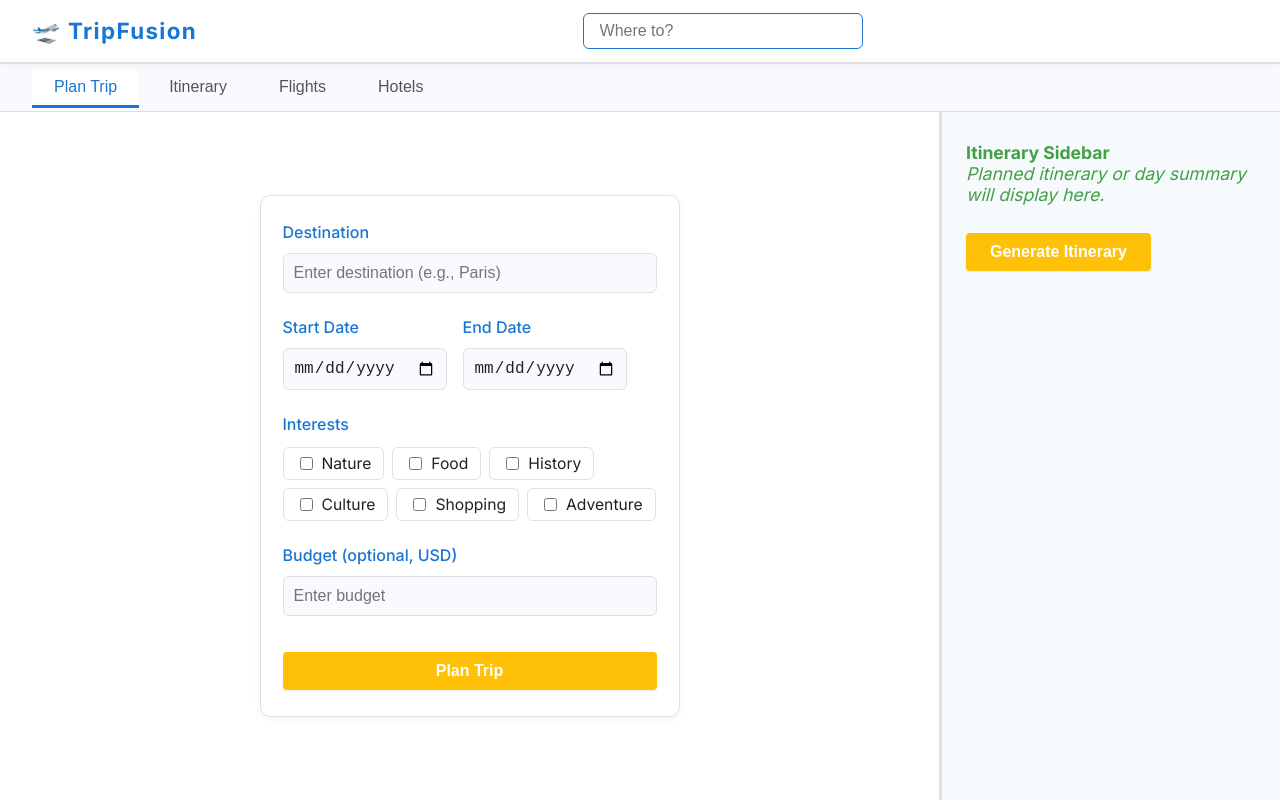
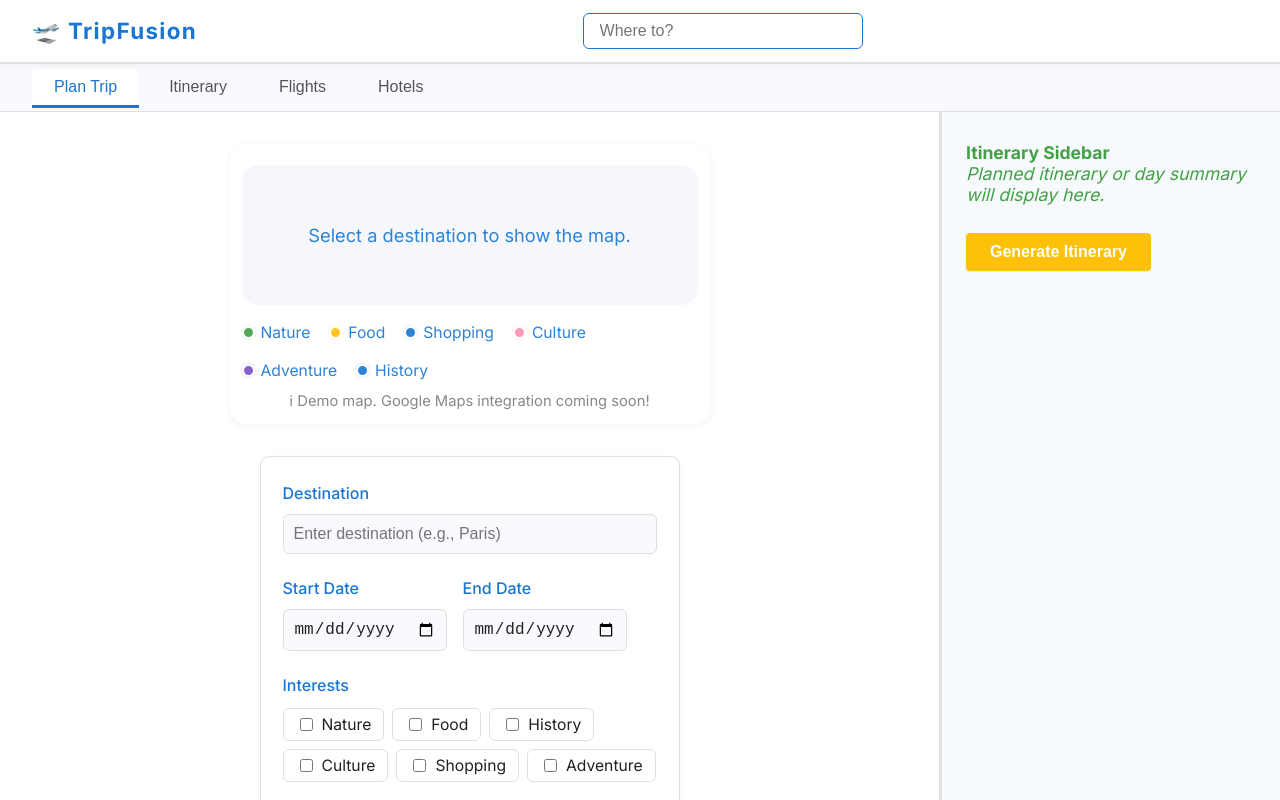
Before and after one commit to Workflow-Manager-admin/tripfusion-19-7a4b1202, a React (Create React App) app in the folder tripfusion_main_container/: page / in a window 1280 px wide. Shown: the top 800 px of the page. Built offline with nearby package versions, Linux system fonts and the light colour scheme; the HTML template or start-up script is replaced by a standard one.

Commit message:
Auto-commit: Changes as of 2025-06-03T06:08:37.402673+00:00

```diff
--- a/tripfusion_main_container/src/App.js
+++ b/tripfusion_main_container/src/App.js
@@ -77,11 +77,24 @@ function App() {
         {/* Main Map Area */}
         <main className="tf-main-map">
           {activeTab === "plan" ? (
-            <TripForm
-              formData={tripForm}
-              onFormChange={setTripForm}
-              onSubmit={handleTripFormSubmit}
-            />
+            <div style={{
+              width: "100%",
+              display: "flex",
+              flexDirection: "column",
+              alignItems: "center",
+            }}>
+              <MapView
+                destination={tripForm.destination}
+                interests={tripForm.interests}
+                className="tf-mapview"
+              />
+              <div style={{ height: "32px" }} /> {/* Gap */}
+              <TripForm
+                formData={tripForm}
+                onFormChange={setTripForm}
+                onSubmit={handleTripFormSubmit}
+              />
+            </div>
           ) : (
             <div className="tf-map-placeholder">
               {activeTab === "itinerary" && <span>Day-by-day itinerary will appear here.</span>}
```
Also changed, not shown: 1 other file (tests, documents, lock files or other folders).
